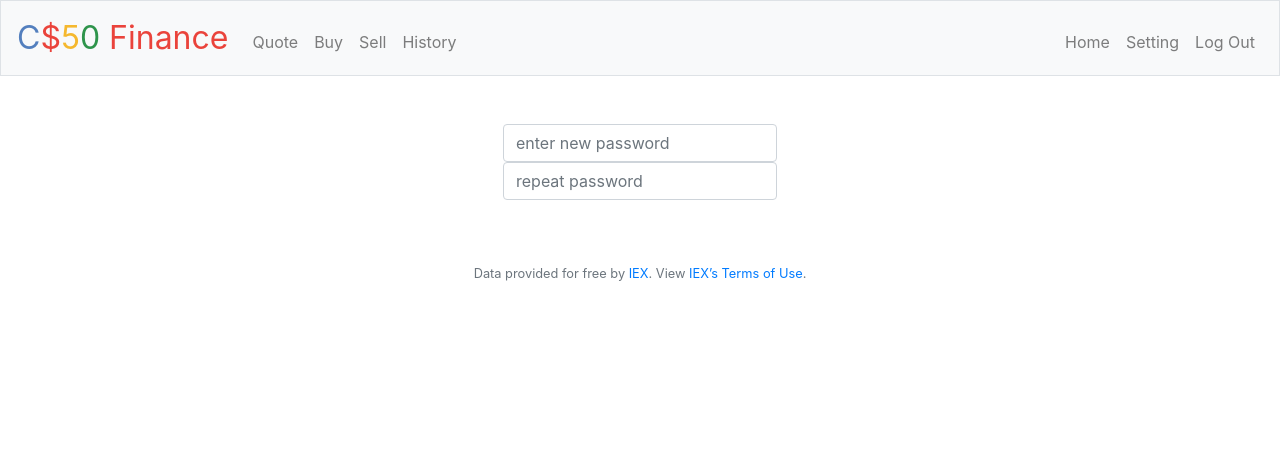
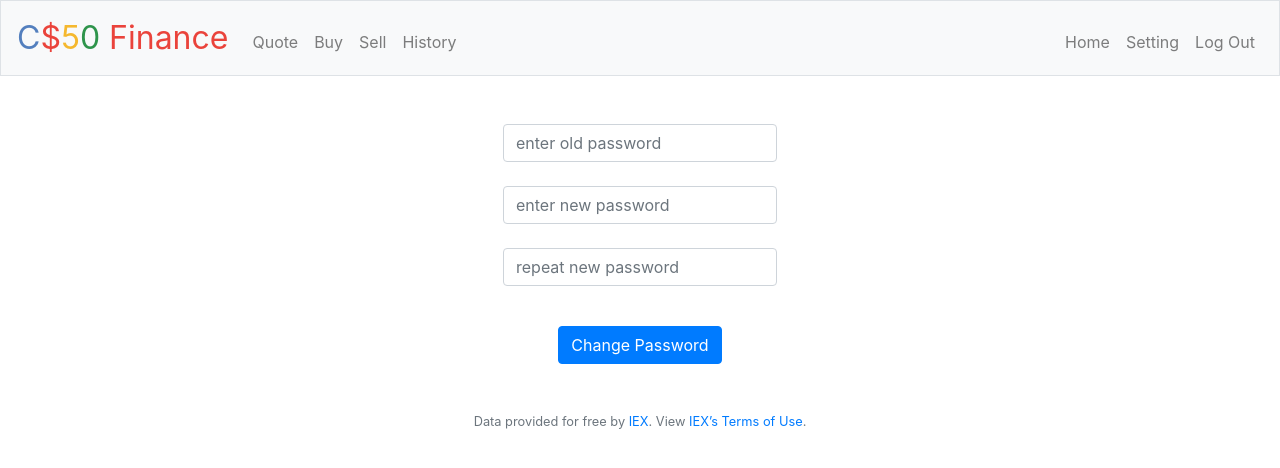
Before and after one commit to aminedachir/Finnace.solutions, a Flask app: page /setting in a window 1280 px wide. Shown: the top 468 px of the page. Run offline with Flask 2, Linux system fonts and the light colour scheme; a user stored in the database is signed in; some libraries are stand-ins or nearby versions.

Commit message:
add button for change password

```diff
--- a/templates/setting.html
+++ b/templates/setting.html
@@ -7,8 +7,10 @@
 {% block main %}
     <form action="/setting" method = 'POST'>
         <div class="form-group">
-            <input class="form-control" type="password" name="password" placeholder="enter new password"><br>
-            <input class="form-control" type="password" name="password" placeholder="repeat password">
+            <input class="form-control" type="password" name="password" placeholder="enter old password"><br><br>
+            <input class="form-control" type="password" name="password" placeholder="enter new password"><br><br>
+            <input class="form-control" type="password" name="password" placeholder="repeat new password"><br><br>
         </div>
+        <input id="submit" class="btn btn-primary" type="submit" value = "Change Password">
     </form>
 {% endblock %}
```
